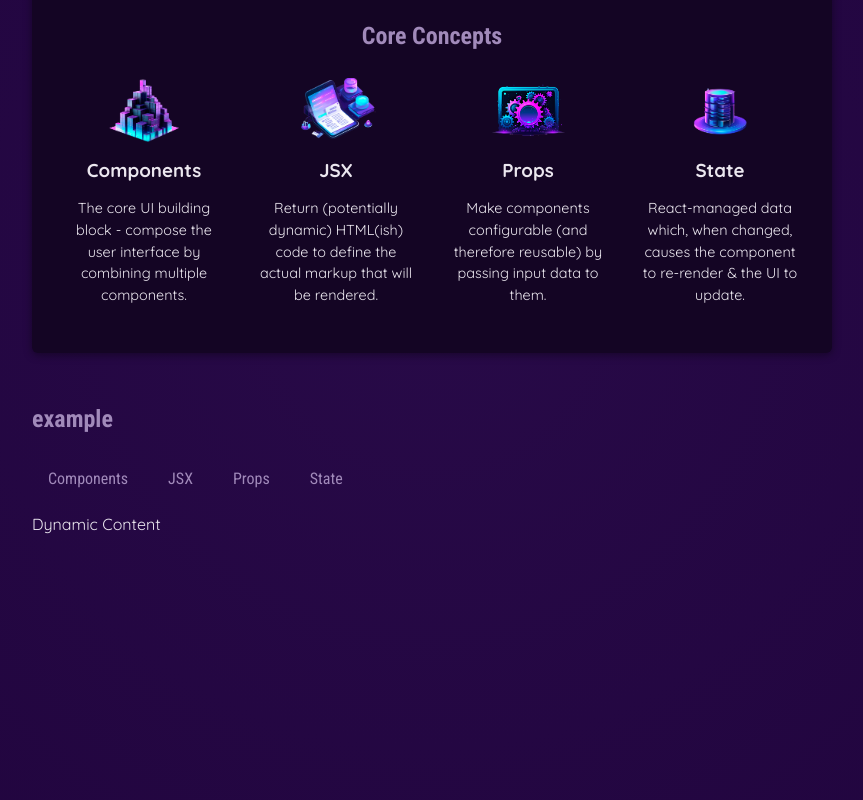
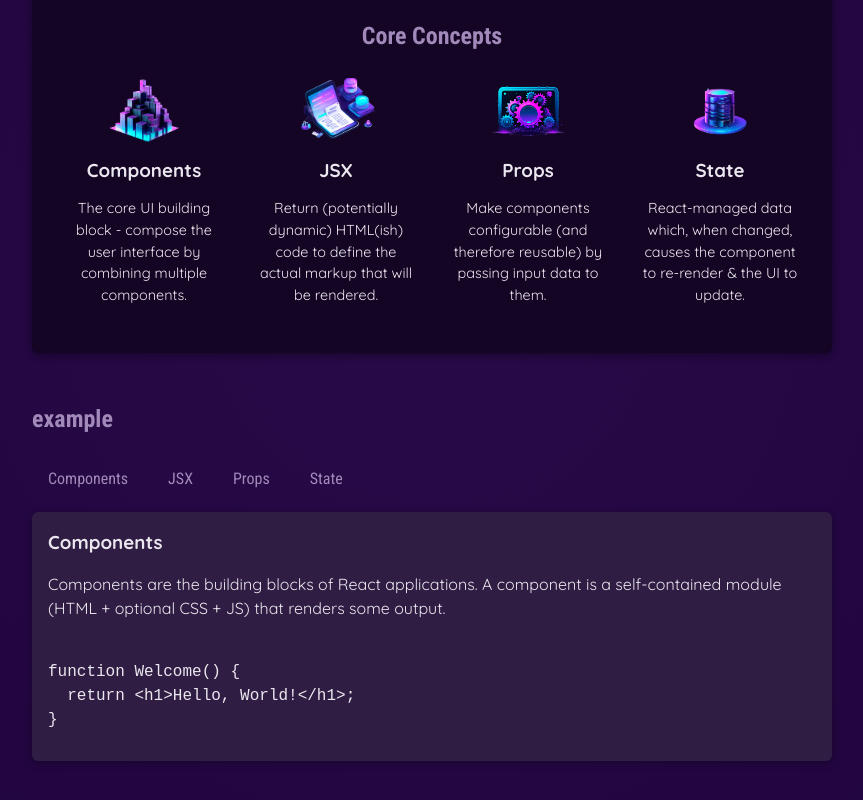
Before and after one commit to nyanky0/react-essentials, a React (Vite) app: page / in a window 1280 px wide. Shown: the part 346-1146 px from the top of the page, without its empty margins (208-1071 px from the left). Built offline with nearby package versions, Linux system fonts and the light colour scheme.

Commit message:
useState to change tab

```diff
--- a/src/App.jsx
+++ b/src/App.jsx
@@ -1,12 +1,16 @@
+import { useState } from 'react';
+
 import Header from './components/Header/Header';
 import CoreConcept from './components/CoreConcept';
 import { CORE_CONCEPTS } from './data';
 import TabButton from './components/TabButton';
+import { EXAMPLES } from './data';
 
 function App() {
+  const [ selectedTopic, setSelectedTopic ] = useState('components');
 
   function handleSelect(selectedButton) {
-    console.log(selectedButton);
+    setSelectedTopic(selectedButton);
   }
 
   return (
@@ -30,13 +34,18 @@
           <h2>example</h2>
           <menu>
             {/* <TabButton label='Components' /> */}
-
             <TabButton onSelect={() => { handleSelect('components') }}>Components</TabButton>
             <TabButton onSelect={() => { handleSelect('jsx') }}>JSX</TabButton>
             <TabButton onSelect={() => { handleSelect('props') }}>Props</TabButton>
             <TabButton onSelect={() => { handleSelect('state') }}>State</TabButton>
           </menu>
-          Dynamic Content
+          <div id = "tab-content">
+            <h3>{EXAMPLES[selectedTopic].title}</h3>
+            <p>{EXAMPLES[selectedTopic].description}</p>
+            <pre>
+              <code>{EXAMPLES[selectedTopic].code}</code>
+            </pre>
+          </div>
         </section>
       </main>
     </div>
--- a/src/data.js
+++ b/src/data.js
@@ -29,3 +29,54 @@
       'React-managed data which, when changed, causes the component to re-render & the UI to update.',
   },
 ];
+
+export const EXAMPLES = {
+  components: {
+    title: 'Components',
+    description:
+      'Components are the building blocks of React applications. A component is a self-contained module (HTML + optional CSS + JS) that renders some output.',
+    code: `
+function Welcome() {
+  return <h1>Hello, World!</h1>;
+}`,
+  },
+  jsx: {
+    title: 'JSX',
+    description:
+      'JSX is a syntax extension to JavaScript. It is similar to a template language, but it has full power of JavaScript (e.g., it may output dynamic content).',
+    code: `
+<div>
+  <h1>Welcome {userName}</h1>
+  <p>Time to learn React!</p>
+</div>`,
+  },
+  props: {
+    title: 'Props',
+    description:
+      'Components accept arbitrary inputs called props. They are like function arguments.',
+    code: `
+function Welcome(props) {
+  return <h1>Hello, {props.name}</h1>;
+}`,
+  },
+  state: {
+    title: 'State',
+    description:
+      'State allows React components to change their output over time in response to user actions, network responses, and anything else.',
+    code: `
+function Counter() {
+  const [isVisible, setIsVisible] = useState(false);
+
+  function handleClick() {
+    setIsVisible(true);
+  }
+
+  return (
+    <div>
+      <button onClick={handleClick}>Show Details</button>
+      {isVisible && <p>Amazing details!</p>}
+    </div>
+  );
+}`,
+  },
+};
```
